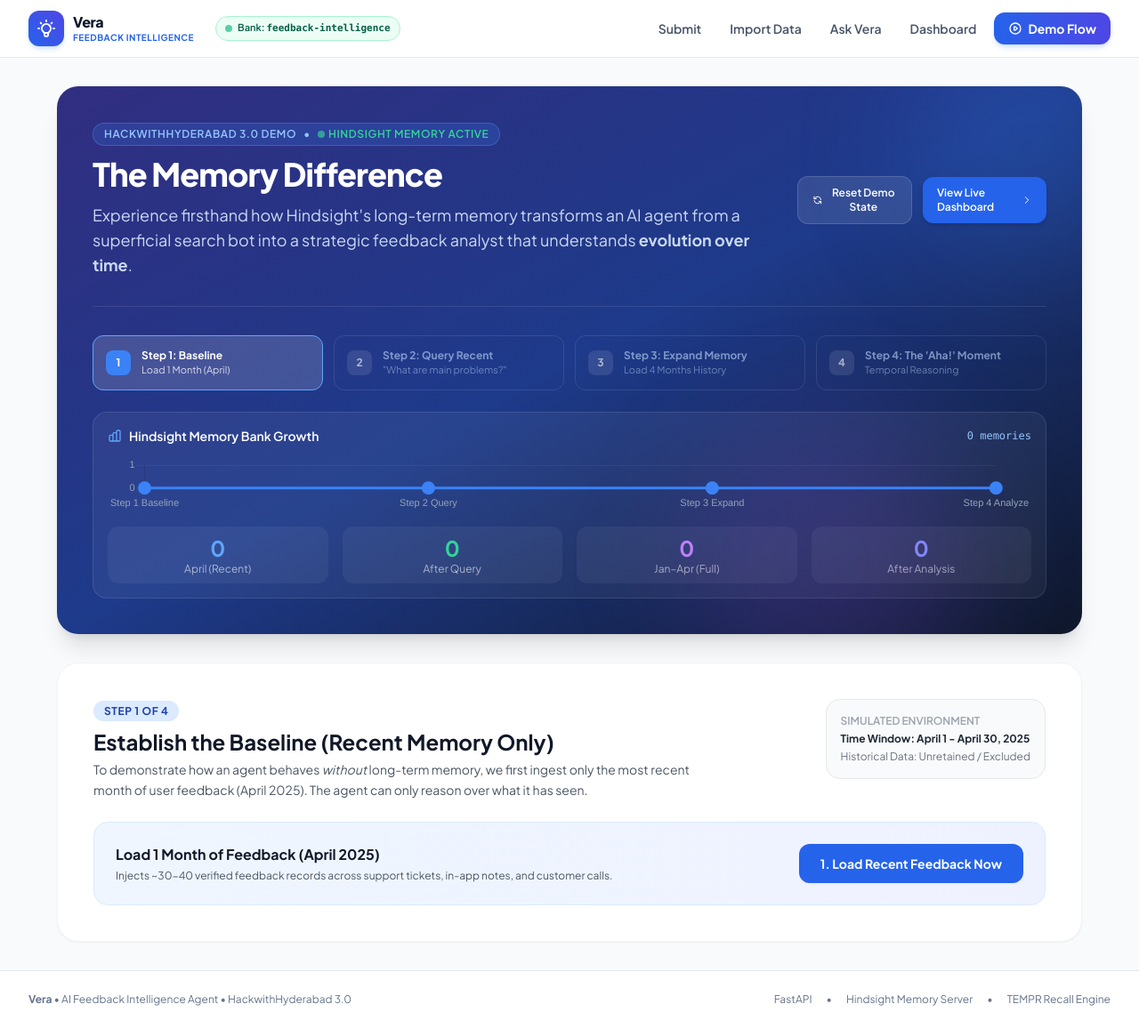
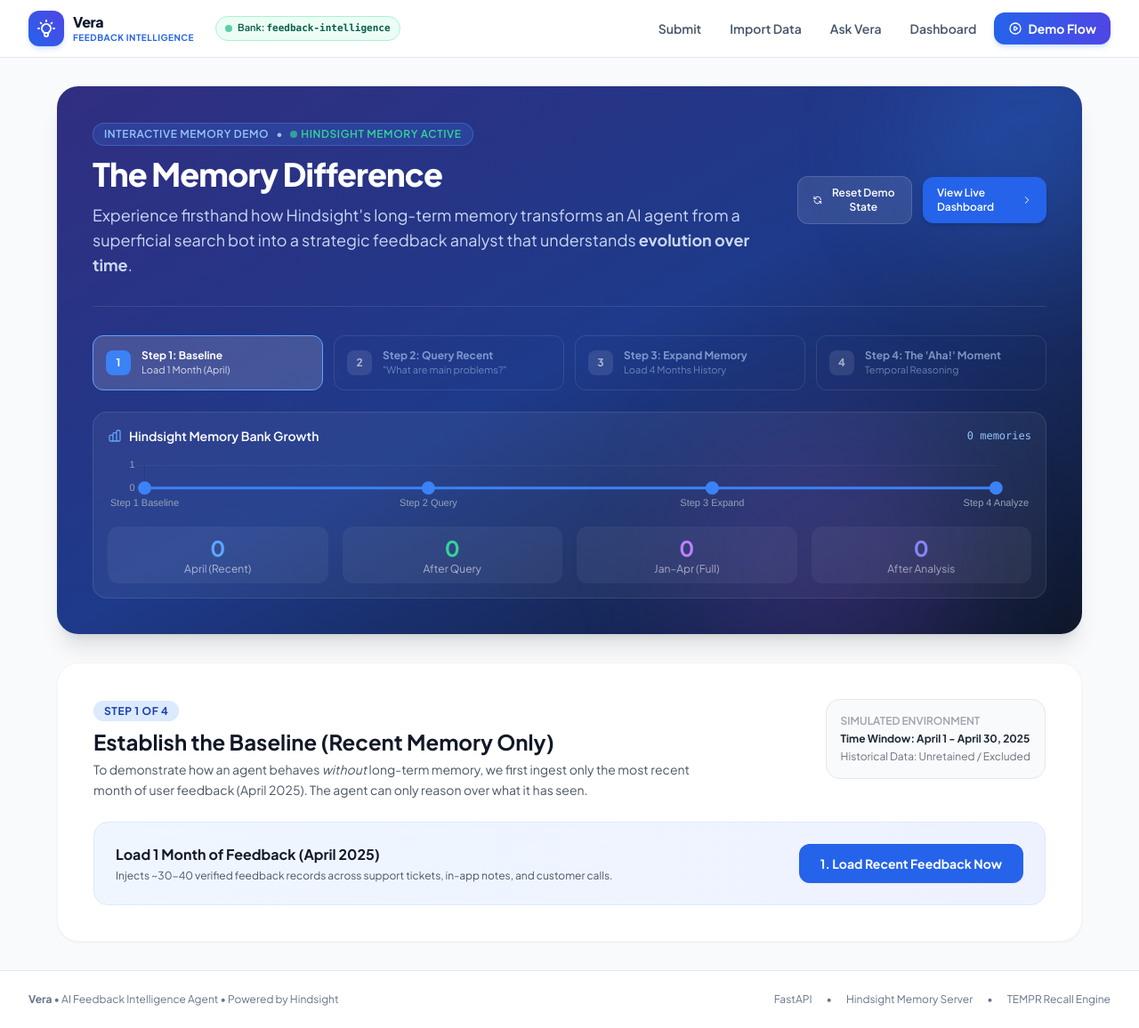
Before and after one commit to Adichowdary/feedback-intelligence, a FastAPI app: page /demo in a window 1280 px wide. Shown: the whole page at 89% size. Run offline with FastAPI, Linux system fonts and the light colour scheme; some libraries are stand-ins or nearby versions.

Commit message:
Remove HackwithHyderabad 3.0 references from UI templates

```diff
--- a/index.html
+++ b/index.html
@@ -69,7 +69,7 @@
             <div class="flex items-center gap-3">
                 <span class="inline-flex items-center gap-1.5 px-3 py-1 rounded-full text-xs font-semibold bg-emerald-500/10 text-emerald-400 border border-emerald-500/20">
                     <span class="w-2 h-2 rounded-full bg-emerald-400 animate-pulse"></span>
-                    HackwithHyderabad 3.0
+                    AI Memory Platform
                 </span>
                 <a href="https://github.com/Adichowdary/feedback-intelligence" target="_blank" class="px-3.5 py-1.5 rounded-lg bg-slate-800 hover:bg-slate-700 text-white text-xs font-semibold border border-slate-700 transition flex items-center gap-1.5">
                     <svg class="w-4 h-4" fill="currentColor" viewBox="0 0 24 24"><path fill-rule="evenodd" clip-rule="evenodd" d="M12 2C6.477 2 2 6.484 2 12.017c0 4.425 2.865 8.18 6.839 9.504.5.092.682-.217.682-.483 0-.237-.008-.868-.013-1.703-2.782.605-3.369-1.343-3.369-1.343-.454-1.158-1.11-1.466-1.11-1.466-.908-.62.069-.608.069-.608 1.003.07 1.53 1.032 1.53 1.032.892 1.53 2.341 1.088 2.91.832.092-.647.35-1.088.636-1.338-2.22-.253-4.555-1.113-4.555-4.951 0-1.093.39-1.988 1.029-2.688-.103-.253-.446-1.272.098-2.65 0 0 .84-.27 2.75 1.026A9.564 9.564 0 0112 6.844c.85.004 1.705.115 2.504.337 1.909-1.296 2.747-1.027 2.747-1.027.546 1.379.202 2.398.1 2.651.64.7 1.028 1.595 1.028 2.688 0 3.848-2.339 4.695-4.566 4.943.359.309.678.92.678 1.855 0 1.338-.012 2.419-.012 2.747 0 .268.18.58.688.482A10.019 10.019 0 0022 12.017C22 6.484 17.522 2 12 2z"/></svg>
@@ -401,7 +401,7 @@
 
     <!-- Footer -->
     <footer class="py-12 border-t border-slate-800 text-center text-xs text-slate-500 space-y-2">
-        <div>Vera: AI Feedback Intelligence Agent • HackwithHyderabad 3.0</div>
+        <div>Vera: AI Feedback Intelligence Agent • Powered by Hindsight</div>
         <div>Built with FastAPI, Hindsight, Tailwind CSS, Alpine.js, and Chart.js</div>
     </footer>
 
--- a/templates/base.html
+++ b/templates/base.html
@@ -92,7 +92,7 @@
     <footer class="bg-white border-t border-slate-200 py-6 mt-auto">
         <div class="max-w-7xl mx-auto px-4 sm:px-6 lg:px-8 flex flex-col sm:flex-row items-center justify-between gap-4 text-xs text-slate-500">
             <div>
-                <strong>Vera</strong> • AI Feedback Intelligence Agent • HackwithHyderabad 3.0
+                <strong>Vera</strong> • AI Feedback Intelligence Agent • Powered by Hindsight
             </div>
             <div class="flex items-center gap-4">
                 <span>FastAPI</span>
--- a/templates/demo.html
+++ b/templates/demo.html
@@ -16,7 +16,7 @@
         <div class="relative z-10 flex flex-col md:flex-row md:items-center justify-between gap-6">
             <div class="space-y-3 max-w-3xl">
                 <div class="inline-flex items-center gap-2 px-3 py-1 rounded-full bg-blue-500/20 border border-blue-400/30 text-blue-300 text-xs font-semibold uppercase tracking-wider">
-                    <span>HackwithHyderabad 3.0 Demo</span>
+                    <span>Interactive Memory Demo</span>
                     <span>•</span>
                     <span class="text-emerald-400 flex items-center gap-1"><span class="w-2 h-2 rounded-full bg-emerald-400 animate-pulse"></span> Hindsight Memory Active</span>
                 </div>
--- a/templates/index.html
+++ b/templates/index.html
@@ -11,7 +11,7 @@
                 <span class="animate-ping absolute inline-flex h-full w-full rounded-full bg-blue-400 opacity-75"></span>
                 <span class="relative inline-flex rounded-full h-2 w-2 bg-blue-500"></span>
             </span>
-            <span class="ml-2">HackwithHyderabad 3.0 Demo</span>
+            <span class="ml-2">Interactive AI Demo</span>
         </div>
 
         <h1 class="text-4xl sm:text-5xl lg:text-6xl font-bold text-gray-900 mb-6 leading-tight">
```
